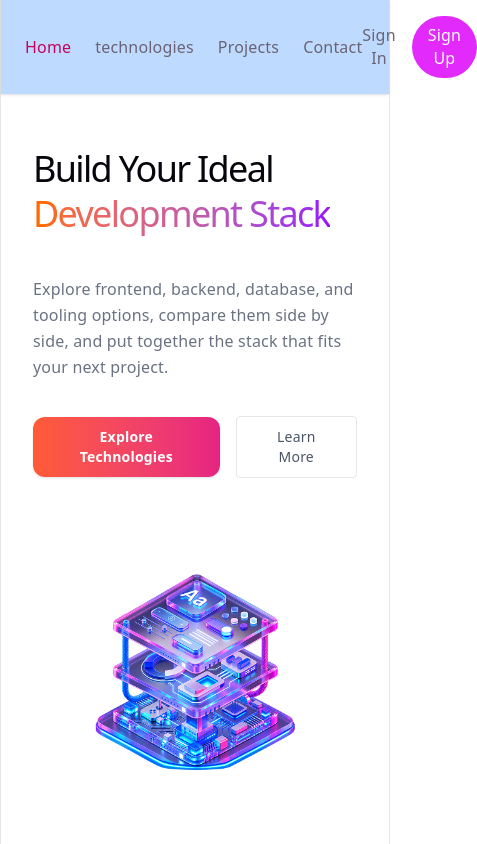
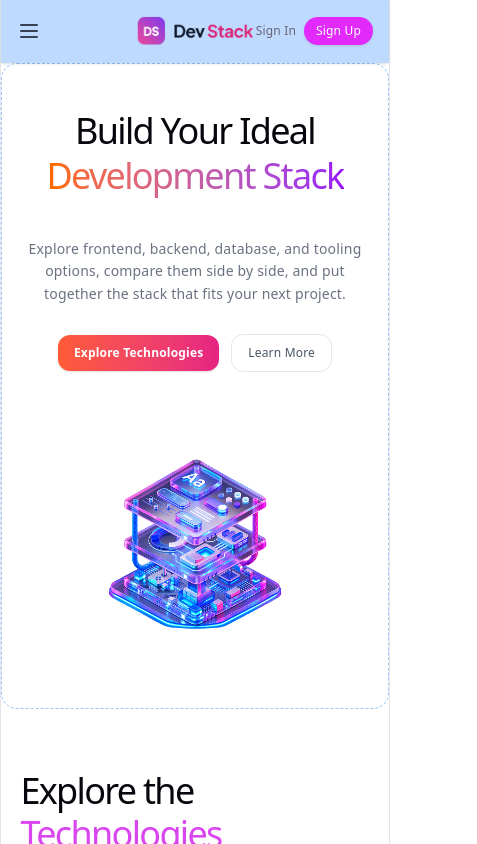
Before and after one commit to raihankabir1952/assignment-5, a React (Vite) app: page / in a window 390 px wide. Shown: the top 844 px of the page, 477 px wide, since content can reach past the window. Built offline with nearby package versions, Linux system fonts and the light colour scheme.

Commit message:
responsive

```diff
--- a/src/Components/Banner.tsx
+++ b/src/Components/Banner.tsx
@@ -2,42 +2,42 @@ import banner from '../assets/banner-stack.png';
 
 function Banner() {
   return (
+    <div className="p-6 md:p-12 grid grid-cols-1 md:grid-cols-2 gap-8 items-center border border-dashed border-blue-400/60 rounded-2xl">
 
 
-      <div className=" p-8 md:p-12 grid grid-cols-1 md:grid-cols-2 gap-8 items-center">
+      <div className="flex flex-col items-center md:items-start text-center md:text-left gap-5">
 
-        {/* Left Part */}
-        <div className="flex flex-col items-start text-left gap-5">
-          <h1 className="text-4xl md:text-5xl font-black font-sans text-slate-900 tracking-tight leading-tight">
+        <h1 className="text-3xl md:text-5xl font-black font-sans text-slate-900 tracking-tight leading-tight">
           Build Your Ideal <br />
           <span className="text-transparent bg-clip-text bg-gradient-to-r from-orange-500 to-purple-600">
             Development Stack
           </span>
         </h1>
-          <p className="text-gray-500 text-base md:text-lg max-w-lg leading-relaxed">
+
+        <p className="text-gray-500 text-sm md:text-lg max-w-lg leading-relaxed">
           Explore frontend, backend, database, and tooling options,
           compare them side by side, and put together the stack that fits your next project.
         </p>
 
-          {/* Buttons*/}
-          <div className="flex items-center gap-4 mt-4">
-            <button className="bg-gradient-to-r from-[#ff5b35] to-[#e62382] text-white px-6 py-2.5 rounded-xl text-sm font-semibold shadow-sm hover:opacity-90 transition-opacity">
+        <div className="flex items-center gap-3 mt-2 w-full justify-center md:justify-start text-xs md:text-sm">
+          <button className="bg-gradient-to-r from-[#ff5b35] to-[#e62382] text-white px-4 md:px-6 py-2.5 rounded-xl font-semibold shadow-sm hover:opacity-90 transition-opacity whitespace-nowrap cursor-pointer">
             Explore Technologies
           </button>
-            <button className="border border-gray-200 text-gray-600 px-6 py-2.5 rounded text-sm font-medium hover:bg-gray-50 transition-colors bg-white">
+          <button className="border border-gray-200 text-gray-600 px-4 md:px-6 py-2.5 rounded-xl font-medium hover:bg-gray-50 transition-colors bg-white whitespace-nowrap cursor-pointer">
             Learn More
           </button>
         </div>
       </div>
 
-        {/* Right side Banner*/}
-        <div className="flex justify-center md:justify-end">
+
+      <div className="flex justify-center md:justify-end w-full">
         <img
           src={banner}
           alt="Development Stack Illustration"
-            className="w-full `max-w-100` h-auto object-contain dynamic-image"
+          className="w-full max-w-[280px] md:max-w-[400px] h-auto object-contain dynamic-image"
         />
       </div>
+
     </div>
   );
 }
--- a/src/Components/Footer.tsx
+++ b/src/Components/Footer.tsx
@@ -2,28 +2,33 @@ import logo from '../assets/logo-text.png';
 
 function Footer() {
   return (
-    <footer className="bg-white px-6 py-2 border-t border-gray-100 mt-20">
+    <footer className="bg-white px-4 md:px-6 py-10 border-t border-gray-100 mt-20">
 
       <div className="max-w-7xl mx-auto grid grid-cols-1 md:grid-cols-4 gap-12 mb-12">
 
-        <div className="flex flex-col items-start text-left gap-5">
+
+        <div className="flex flex-col items-center md:items-start text-center md:text-left gap-5">
           <div className="flex items-center gap-2">
             <img src={logo} alt="Dev Stack" className="h-6 w-auto object-contain" />
-            <span className="font-bold text-xl text-slate-800"></span>
+            <span className="font-bold text-xl text-slate-800">Dev Stack</span>
           </div>
 
-          <p className="text-gray-400 text-sm leading-relaxed max-w-xs text-left text-1xl">
+          <p className="text-gray-400 text-sm leading-relaxed max-w-xs">
             Curated tools, technologies, and resources for developers building modern software.
           </p>
-          <div className="flex items-center gap-4 text-sm font-medium text-gray-500">
+
+
+          <div className="flex items-center justify-center md:justify-start gap-3 text-sm font-medium text-gray-500 w-full">
             <a href="#" className="hover:text-[#e21b79]">GitHub</a>
+            <span className="text-gray-300 md:hidden">•</span>
             <a href="#" className="hover:text-[#e21b79]">Twitter</a>
+            <span className="text-gray-300 md:hidden">•</span>
             <a href="#" className="hover:text-[#e21b79]">LinkedIn</a>
           </div>
         </div>
 
 
-        <div className="flex flex-col items-start text-left gap-4">
+        <div className="hidden md:flex flex-col items-start text-left gap-4">
           <h3 className="font-bold text-xs uppercase tracking-wider text-slate-800">Product</h3>
           <ul className="flex flex-col gap-2.5 text-sm text-gray-400 font-medium">
             <li><a href="#" className="hover:text-[#e21b79]">Home</a></li>
@@ -33,7 +38,7 @@ function Footer() {
         </div>
 
 
-        <div className="flex flex-col items-start text-left gap-4">
+        <div className="hidden md:flex flex-col items-start text-left gap-4">
           <h3 className="font-bold text-xs uppercase tracking-wider text-slate-800">Company</h3>
           <ul className="flex flex-col gap-2.5 text-sm text-gray-400 font-medium">
             <li><a href="#" className="hover:text-[#e21b79]">About</a></li>
@@ -43,7 +48,7 @@ function Footer() {
         </div>
 
 
-        <div className="flex flex-col items-start text-left gap-4">
+        <div className="hidden md:flex flex-col items-start text-left gap-4">
           <h3 className="font-bold text-xs uppercase tracking-wider text-slate-800">Legal</h3>
           <ul className="flex flex-col gap-2.5 text-sm text-gray-400 font-medium">
             <li><a href="#" className="hover:text-[#e21b79]">Privacy Policy</a></li>
@@ -53,12 +58,11 @@ function Footer() {
 
       </div>
 
-
-      <div className="max-w-7xl mx-auto border-t border-gray-100 pt-6 flex flex-col md:flex-row justify-between items-center gap-4 text-xs text-gray-400">
+      <div className="max-w-7xl mx-auto border-t border-gray-100 pt-6 flex flex-row justify-between items-center text-[11px] md:text-xs text-gray-400 w-full px-1">
         <div>
           © 2026 Dev Stack. All rights reserved.
         </div>
-        <div className="flex items-center gap-4 font-medium">
+        <div className="flex items-center gap-3 md:gap-4 font-medium">
           <a href="#" className="hover:text-[#e21b79]">Privacy</a>
           <a href="#" className="hover:text-[#e21b79]">Terms</a>
         </div>
--- a/src/Components/Nav.tsx
+++ b/src/Components/Nav.tsx
@@ -2,26 +2,38 @@ import myLogoImg from '../assets/logo-text.png'
 
 function Nav() {
   return (
-    <nav className="sticky top-0 z-50 w-full bg-blue-200 px-6 py-4 shadow-sm">
+    <nav className="sticky top-0 z-50 w-full bg-blue-200 px-4 md:px-6 py-4 shadow-sm">
       <div className="flex justify-between items-center">
-        {/* LOGO */}
-        <div className="flex-1 flex justify-start font-bold text-xl">
-            <img src={myLogoImg} alt="" width={150} />
+
+
+        <div className="flex-1 flex justify-start md:hidden">
+          <button className="text-gray-700 focus:outline-none cursor-pointer">
+            <svg className="w-6 h-6" fill="none" stroke="currentColor" viewBox="0 0 24 24">
+              <path strokeLinecap="round" strokeLinejoin="round" strokeWidth="2" d="M4 6h16M4 12h16M4 18h16" />
+            </svg>
+          </button>
         </div>
 
-        {/* middle part */}
-        <div className="flex-1 flex justify-center items-center gap-6">
-          <a href="#" className="hover:text-blue-600  text-pink-700">Home</a>
+
+        <div className="flex-1 flex justify-center md:justify-start font-bold text-xl">
+            <img src={myLogoImg} alt="DevStack" width={130} className="md:w-[150px] object-contain" />
+        </div>
+
+        <div className="hidden md:flex flex-1 justify-center items-center gap-6 font-medium text-sm lg:text-base">
+          <a href="#" className="hover:text-blue-600 text-pink-700">Home</a>
           <a href="#" className="hover:text-blue-600">technologies</a>
           <a href="#" className="hover:text-blue-600">Projects</a>
           <a href="./Footer.tsx" className="hover:text-blue-600">Contact</a>
         </div>
 
-        {/* button */}
-        <div className="flex-1 flex justify-end items-center gap-4">
-          <button className="hover:text-blue-600">Sign In</button>
-          <button className="bg-fuchsia-500 text-white px-4 py-2 rounded-full">Sign Up</button>
+
+        <div className="flex-1 flex justify-end items-center gap-2 md:gap-4 text-xs md:text-sm">
+          <button className="hover:text-blue-600 font-medium whitespace-nowrap cursor-pointer">Sign In</button>
+          <button className="bg-fuchsia-500 text-white px-3 md:px-4 py-1.5 md:py-2 rounded-full font-medium whitespace-nowrap cursor-pointer shadow-sm">
+            Sign Up
+          </button>
         </div>
+
       </div>
     </nav>
   )
```
Lines whose indentation alone changed are shown as unchanged.
